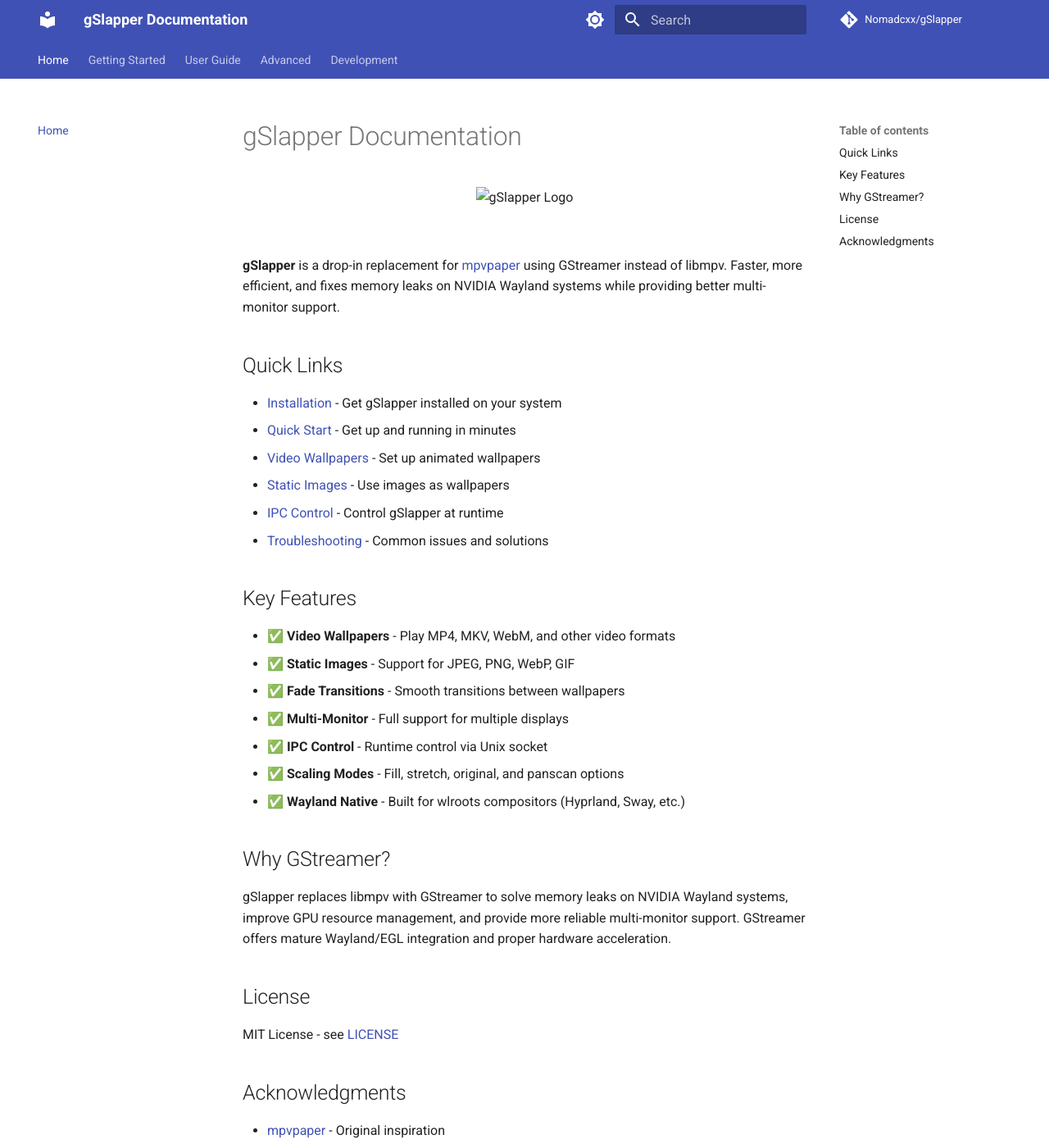
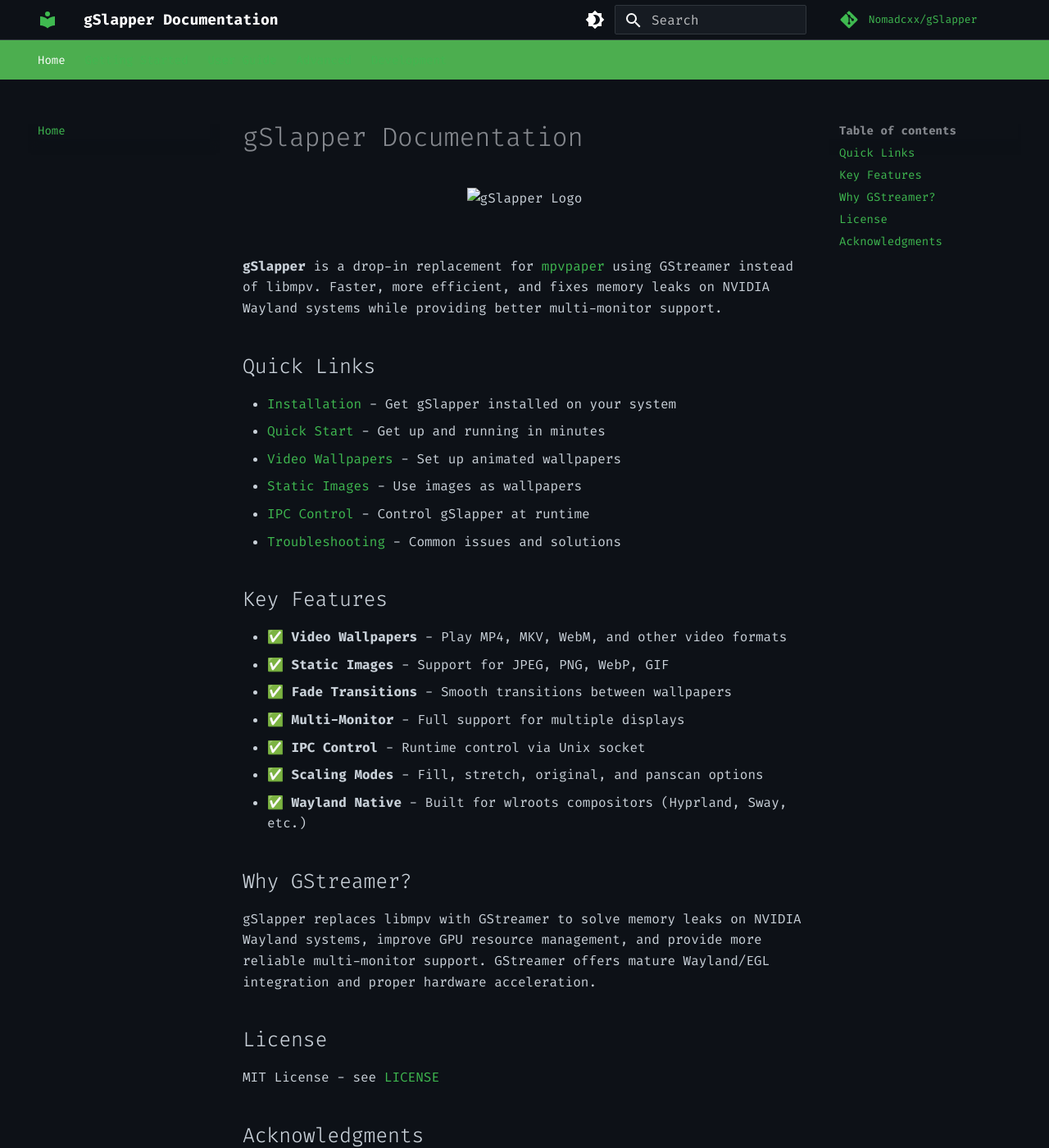
Before and after one commit to Nomadcxx/gSlapper, an MkDocs documentation site: the page built from docs/index.md, in a window 1280 px wide and 1400 px high. Shown: the whole window at 82% size. Built offline with MkDocs 1.6.1 and Material for MkDocs 9.7.7, drawn with Linux system fonts in a browser that asks for light colours; comment, search, counter and statistics services are not loaded.

Commit message:
Apply hacker/terminal theme to documentation

```diff
--- /dev/null
+++ b/docs/overrides/extra.css
@@ -0,0 +1,79 @@
+/* Hacker/Terminal Theme Customizations */
+
+/* Terminal-like background */
+[data-md-color-scheme="slate"] {
+  --md-default-bg-color: #0d1117;
+  --md-default-fg-color: #c9d1d9;
+}
+
+/* Green terminal text */
+[data-md-color-scheme="slate"] .md-typeset {
+  color: #c9d1d9;
+}
+
+/* Code blocks with terminal styling */
+[data-md-color-scheme="slate"] .highlight {
+  background-color: #161b22;
+  border: 1px solid #30363d;
+}
+
+[data-md-color-scheme="slate"] .highlight .c1,
+[data-md-color-scheme="slate"] .highlight .cm {
+  color: #8b949e;
+}
+
+/* Green accent for links */
+[data-md-color-scheme="slate"] a {
+  color: #3fb950;
+}
+
+[data-md-color-scheme="slate"] a:hover {
+  color: #56d364;
+}
+
+/* Terminal-style code */
+[data-md-color-scheme="slate"] code {
+  background-color: #161b22;
+  color: #c9d1d9;
+  border: 1px solid #30363d;
+}
+
+/* Navigation styling */
+[data-md-color-scheme="slate"] .md-nav__link--active {
+  color: #3fb950;
+}
+
+/* Header styling */
+[data-md-color-scheme="slate"] .md-header {
+  background-color: #0d1117;
+  border-bottom: 1px solid #30363d;
+}
+
+/* Sidebar styling */
+[data-md-color-scheme="slate"] .md-sidebar {
+  background-color: #0d1117;
+}
+
+/* Search styling */
+[data-md-color-scheme="slate"] .md-search__form {
+  background-color: #161b22;
+  border: 1px solid #30363d;
+}
+
+/* Button styling */
+[data-md-color-scheme="slate"] .md-typeset .md-button {
+  background-color: #238636;
+  color: #ffffff;
+  border: 1px solid #2ea043;
+}
+
+[data-md-color-scheme="slate"] .md-typeset .md-button:hover {
+  background-color: #2ea043;
+  border-color: #3fb950;
+}
+
+/* Admonition boxes */
+[data-md-color-scheme="slate"] .md-typeset .admonition {
+  background-color: #161b22;
+  border-color: #30363d;
+}
--- a/mkdocs.yml
+++ b/mkdocs.yml
@@ -10,18 +10,22 @@
 theme:
   name: material
   palette:
+    - scheme: slate
+      primary: green
+      accent: green
+      toggle:
+        icon: material/brightness-4
+        name: Switch to light mode
     - scheme: default
-      primary: indigo
-      accent: indigo
+      primary: green
+      accent: green
       toggle:
         icon: material/brightness-7
         name: Switch to dark mode
-    - scheme: slate
-      primary: indigo
-      accent: indigo
-      toggle:
-        icon: material/brightness-4
-        name: Switch to light mode
+  font:
+    text: 'Fira Code'
+    code: 'Fira Code'
+  custom_dir: docs/overrides
   features:
     - navigation.tabs
     - navigation.sections
@@ -77,3 +81,6 @@
   - search
   - git-revision-date-localized:
       enable_creation_date: true
+
+extra_css:
+  - overrides/extra.css
```
